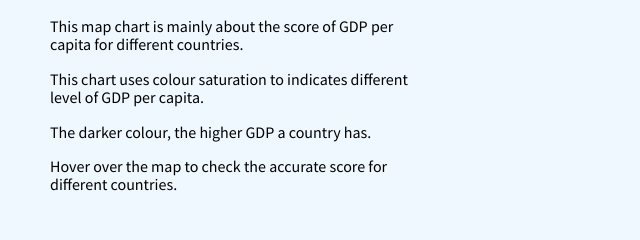
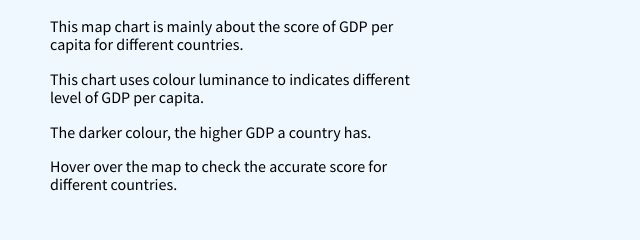
Before and after one commit to syuu0006/3179Assignment2, a plain HTML site: page index.html in a window 1280 px wide. Shown: the part 500-740 px from the top of the page, 0-640 px from the left. Drawn offline with nearby package versions, Linux system fonts and the light colour scheme; a script that the page names is missing.

Commit message:
Update index.html

```diff
--- a/index.html
+++ b/index.html
@@ -101,7 +101,7 @@
         <div class="description description-left">
           <h2>GDP per capita for Countries</h2>
           <p> This map chart is mainly about the score of GDP per capita for different countries. </p>
-          <p> This chart uses colour saturation to indicates different level of GDP per capita. </p>
+          <p> This chart uses colour luminance to indicates different level of GDP per capita. </p>
           <p> The darker colour, the higher GDP a country has. </p>
           <p> Hover over the map to check the accurate score for different countries. </p>
         </div>
```
